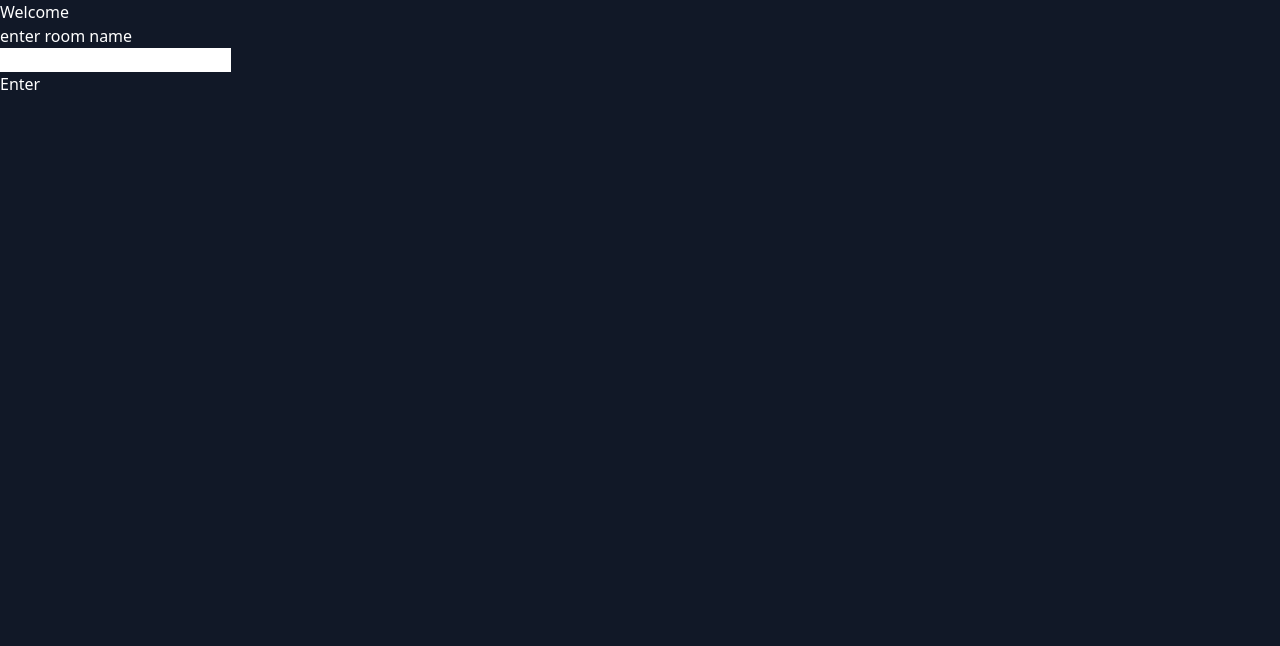
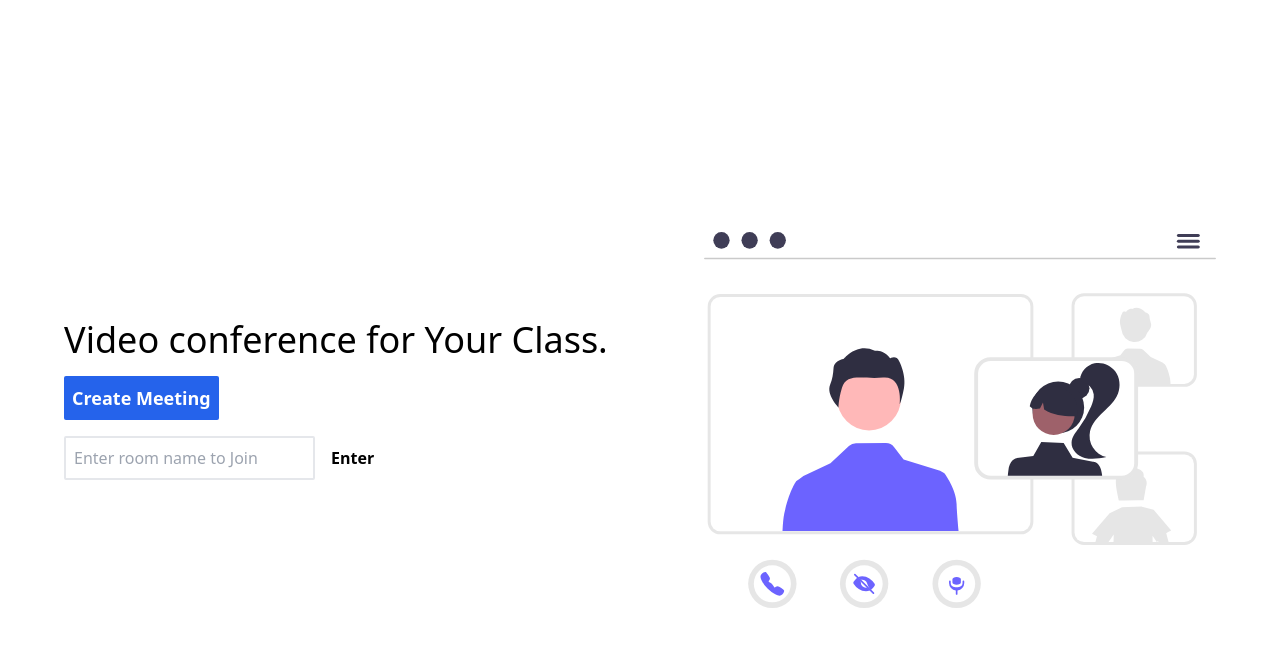
Before and after one commit to biki321/videocomm-client, a React (Create React App) app: page / in a window 1280 px wide. Shown: the top 646 px of the page. Built offline with nearby package versions, Linux system fonts and the light colour scheme; no server answers.

Commit message:
ui improved

```diff
--- a/public/index.html
+++ b/public/index.html
@@ -25,7 +25,7 @@
   <title>React App</title>
 </head>
 
-<body class="bg-gray-900 w-screen h-screen">
+<body class="w-screen h-screen">
   <noscript>You need to enable JavaScript to run this app.</noscript>
   <div id="root"></div>
   <!--
--- a/src/components/PeerVideo.tsx
+++ b/src/components/PeerVideo.tsx
@@ -49,7 +49,7 @@ export default function PeerVideo({ stream, local }: IProps) {
         {/* ) : null} */}
         <div className="z-10">
           <h3 className="font-medium text-white absolute left-2 bottom-1">
-            Biki Deka
+            username
           </h3>
           {micMuted ? (
             <div className="absolute right-2 bottom-1">
--- a/src/components/Permission.tsx
+++ b/src/components/Permission.tsx
@@ -5,9 +5,10 @@ import { VideoWrapper } from "../pages/Meeting";
 
 interface IProps {
   setReady: React.Dispatch<React.SetStateAction<boolean>>;
+  roomName: string;
 }
 
-export default function Permission({ setReady }: IProps) {
+export default function Permission({ setReady, roomName }: IProps) {
   const { localCamStream, triggerSetup, toggleMicAndVideo, localMute } =
     useVideoConfContext();
 
@@ -19,7 +20,7 @@ export default function Permission({ setReady }: IProps) {
   };
 
   return localCamStream ? (
-    <div className="h-screen w-screen flex flex-col xl:flex-row justify-center items-center">
+    <div className=" bg-gray-900 h-screen w-screen flex flex-col xl:flex-row justify-center items-center">
       <div className="relative max-w-md">
         {localCamStream !== undefined ? (
           <VideoWrapper>
--- a/src/contexts/socket-context.tsx
+++ b/src/contexts/socket-context.tsx
@@ -5,7 +5,9 @@ interface IProps {
   children: JSX.Element;
 }
 
-const socket = io("http://localhost:3000");
+const socket = io(process.env.REACT_APP_MEDIA_SERVER_URL!, {
+  withCredentials: false,
+});
 const SocketContext = createContext(socket);
 
 console.log("inside socket context");
--- a/src/pages/Landing.tsx
+++ b/src/pages/Landing.tsx
@@ -1,9 +1,12 @@
 import { useState } from "react";
 import { useNavigate } from "react-router";
+import { useSocketContext } from "../contexts/socket-context";
+import svg from "../static/svg/undraw_group_video_re_btu7.svg";
 
 function Landing() {
   const [roomName, setRoomName] = useState("");
   const navigate = useNavigate();
+  const socket = useSocketContext();
 
   const handle = (e: React.FormEvent<HTMLFormElement>) => {
     e.preventDefault();
@@ -11,26 +14,73 @@ function Landing() {
       alert("roomname should be at least 4 character long");
       return;
     }
-    navigate(`/${roomName}`);
+    socket.emit("roomExist", roomName, (exist: boolean) => {
+      if (exist) navigate(`/${roomName}`);
+      else alert("room does not exist");
+    });
+  };
+
+  const createMeeting = () => {
+    console.log("createMeeting");
+    if (!socket.connected) {
+      alert("socket not connected");
+      return;
+    }
+
+    socket.emit("createRoomName", (createdRoomName: string) => {
+      console.log("create room name", createdRoomName);
+      navigate(`/${createdRoomName}`);
+    });
   };
 
   return (
-    <div className="text-white">
-      <div>
-        <h1>Welcome</h1>
-        <h3>enter room name</h3>
+    <div
+      className="h-screen w-screen bg-white px-4 space-y-10
+    overflow-auto flex flex-col justify-center xl:flex xl:flex-row xl:justify-around xl:items-center"
+    >
+      <div
+        className="space-y-4 md:flex md:flex-col md:items-center
+      xl:block"
+      >
+        <div className="text-3xl md:text-4xl">
+          Video conference for Your Class.
+        </div>
+        <button
+          onClick={createMeeting}
+          type="button"
+          className="p-2 text-white text-lg font-semibold block bg-blue-600
+          rounded-sm"
+        >
+          Create Meeting
+        </button>
+        <form onSubmit={handle} className="space-x-2">
+          <input
+            className="p-2 border-solid border-2 border-zinc-500
+            rounded-sm focus:outline-none focus:ring focus:ring-violet-300"
+            type="text"
+            placeholder="Enter room name to Join"
+            value={roomName}
+            onChange={(e) => setRoomName(e.target.value)}
+          />
+
+          <button
+            type="submit"
+            className={`p-2 font-semibold ${
+              roomName.length > 0 ? "font-bold text-blue-600" : ""
+            }`}
+          >
+            Enter
+          </button>
+        </form>
       </div>
-      <form onSubmit={handle}>
-        <input
-          className="text-black"
-          type="text"
-          value={roomName}
-          onChange={(e) => setRoomName(e.target.value)}
+      <div className="md:max-w-lg md:w-full mx-auto xl:mx-0">
+        <img
+          src={svg}
+          title="source: imgur.com"
+          alt="video meet"
+          className="object-contain"
         />
-        <div>
-          <button type="submit">Enter</button>
-        </div>
-      </form>
+      </div>
     </div>
   );
 }
--- a/src/pages/Meeting.tsx
+++ b/src/pages/Meeting.tsx
@@ -8,6 +8,7 @@ import { useSocketContext } from "../contexts/socket-context";
 import { useVideoConfContext } from "../contexts/video-conf/video-conf-context";
 import { CanvasSharedSts } from "../enums/canvasSharedSts";
 import { IPeerMedia } from "../interfaces/peermedia.interface";
+import { useParams } from "react-router-dom";
 
 function showScreenShare(consumers: IPeerMedia[] | undefined) {
   const peerMedia = consumers?.find((consumer) => consumer.screenShareStream);
@@ -50,6 +51,7 @@ export default function Meeting() {
     setCanvasSharedSts,
   } = useVideoConfContext();
   const [ready, setReady] = useState(false);
+  const { roomName } = useParams();
 
   useEffect(() => {
     if (canvasSharedSts === undefined || !setCanvasSharedSts) return;
@@ -86,7 +88,7 @@ export default function Meeting() {
   } else screenOrCanvas = screenOrCanvasEnum.CANVAS;
 
   return ready ? (
-    <div className="h-screen w-screen">
+    <div className="bg-gray-900 h-screen w-screen">
       <div
         className={`p-3 h-92/100 ${
           screenOrCanvas ? "xl:flex xl:justify-between" : ""
@@ -138,7 +140,7 @@ export default function Meeting() {
       </div>
     </div>
   ) : (
-    <Permission setReady={setReady} />
+    <Permission setReady={setReady} roomName={roomName!} />
   );
 }
 
--- a/src/pages/MeetingLeft.tsx
+++ b/src/pages/MeetingLeft.tsx
@@ -1,6 +1,6 @@
 function MeetingLeft() {
   return (
-    <div className="w-screen h-screen text-white text-xl flex justify-center items-center">
+    <div className="bg-gray-900 w-screen h-screen text-white text-xl flex justify-center items-center">
       <div>You Left Meeting</div>
     </div>
   );
```
Also changed, not shown: src/static/svg/undraw_group_video_re_btu7.svg (added), undraw_group_video_re_btu7.svg (added).
